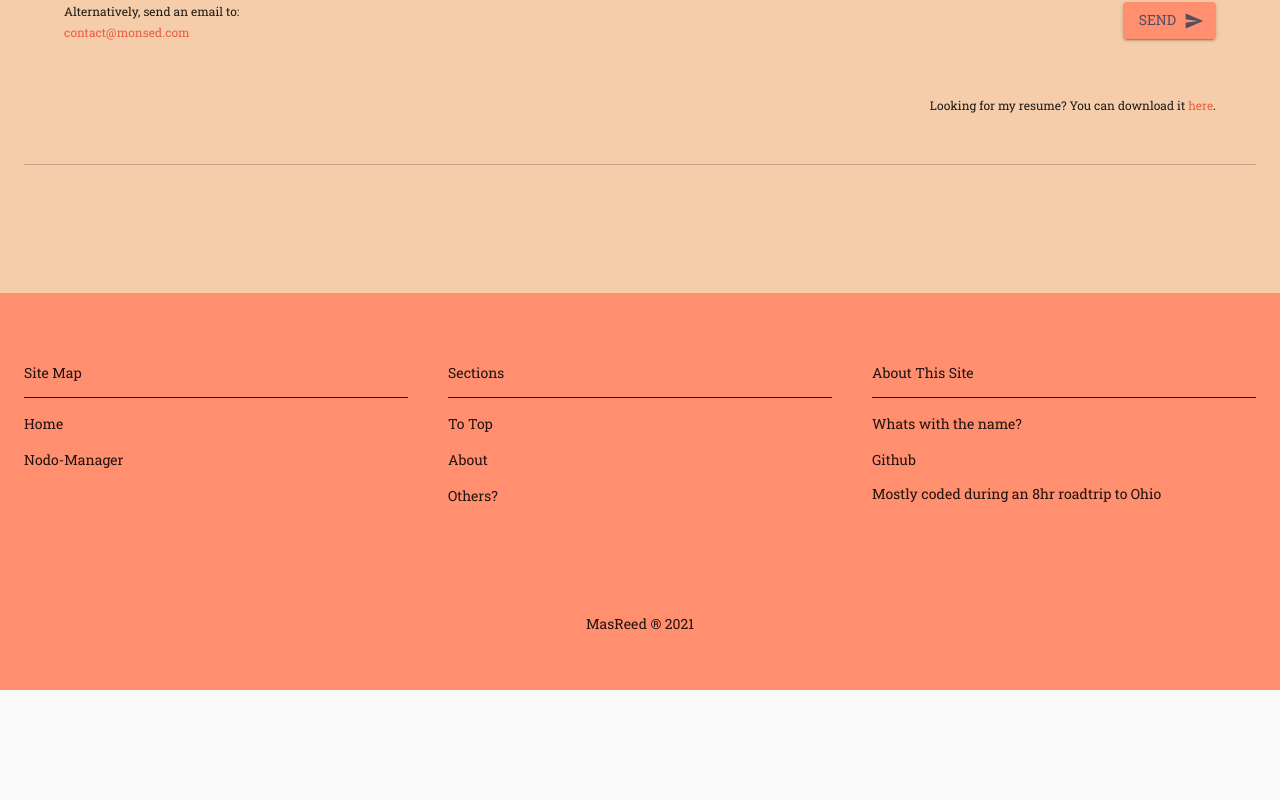
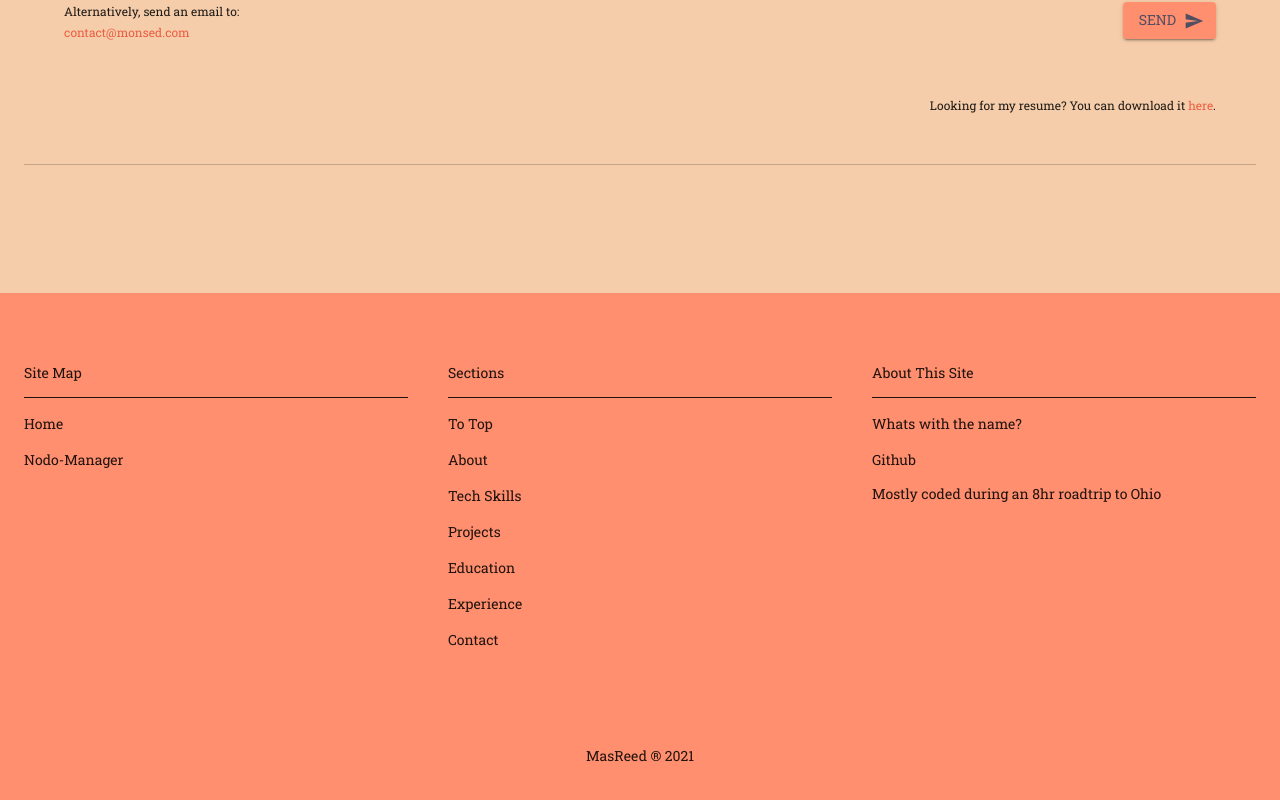
Before and after one commit to MasReed/personal-interactive-website, a React (Create React App) app: page / in a window 1280 px wide. Shown: the part 5586-6386 px from the top of the page. Before the commit the page ends 6276 px from the top, so only its background shows below. Built offline with nearby package versions, Linux system fonts and the light colour scheme.

Commit message:
add id prop to SectionLayout to give container id, used for jumplinks found in PageFooter

```diff
--- a/src/App.js
+++ b/src/App.js
@@ -40,6 +40,7 @@ function App() {
       <Box id='content' style={{ flex: 1 }}>
         {/* About */}
         <SectionLayout
+          id='about'
           sectionHeader={'Welcome to My Resume'}
           backgroundColor={theme.palette.white.main}
           color={theme.palette.primary.main}
@@ -49,6 +50,7 @@ function App() {
 
         {/* Skills */}
         <SectionLayout
+          id='tech-skills'
           sectionHeader={'Tech Skills'}
           backgroundColor={theme.palette.primary.main}
           color={theme.palette.cream.main}
@@ -58,6 +60,7 @@ function App() {
 
         {/* Projects */}
         <SectionLayout
+          id='projects'
           sectionHeader={'Projects'}
           backgroundColor={theme.palette.white.main}
           color={theme.palette.primary.main}
@@ -67,6 +70,7 @@ function App() {
 
         {/* Education */}
         <SectionLayout
+          id='education'
           sectionHeader={'Education'}
           backgroundColor={theme.palette.primary.main}
           color={theme.palette.cream.main}
@@ -76,6 +80,7 @@ function App() {
 
         {/* Experience */}
         <SectionLayout
+          id='experience'
           sectionHeader={'Experience'}
           backgroundColor={theme.palette.white.main}
           color={theme.palette.primary.main}
@@ -85,6 +90,7 @@ function App() {
 
         {/* Contact */}
         <SectionLayout
+          id='contact'
           sectionHeader={'Get In Touch'}
           backgroundColor={theme.palette.cream.main}
           color={theme.palette.primary.main}
--- a/src/PageFooter.jsx
+++ b/src/PageFooter.jsx
@@ -56,8 +56,28 @@ export default function PageFooter () {
                 </Link>
               </Box>
               <Box pt={2}>
-                <Link href='#other' color='inherit'>
-                  Others?
+                <Link href='#tech-skills' color='inherit'>
+                  Tech Skills
+                </Link>
+              </Box>
+              <Box pt={2}>
+                <Link href='#projects' color='inherit'>
+                  Projects
+                </Link>
+              </Box>
+              <Box pt={2}>
+                <Link href='#education' color='inherit'>
+                  Education
+                </Link>
+              </Box>
+              <Box pt={2}>
+                <Link href='#experience' color='inherit'>
+                  Experience
+                </Link>
+              </Box>
+              <Box pt={2}>
+                <Link href='#contact' color='inherit'>
+                  Contact
                 </Link>
               </Box>
             </Grid>
--- a/src/SectionLayout.jsx
+++ b/src/SectionLayout.jsx
@@ -4,7 +4,7 @@ import Box from '@material-ui/core/Box'
 import Container from '@material-ui/core/Container'
 import Typography from '@material-ui/core/Typography'
 
-export default function SectionLayout({ children, sectionHeader, ...props }) {
+export default function SectionLayout({ children, id, sectionHeader, ...props }) {
   const headingStyle = {
     fontSize: '3.175rem',
     fontWeight: 'normal',
@@ -34,7 +34,7 @@ export default function SectionLayout({ children, sectionHeader, ...props }) {
   }
 
   return (
-    <Box style={sectionStyle}>
+    <Box id={id} style={sectionStyle}>
       <Container>
         <Typography variant={'h3'} style={headingStyle}>
           {sectionHeader}
```
